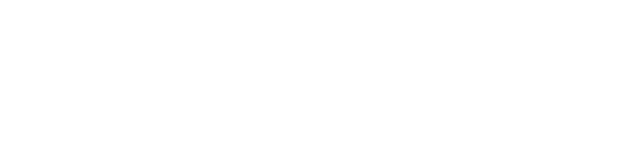
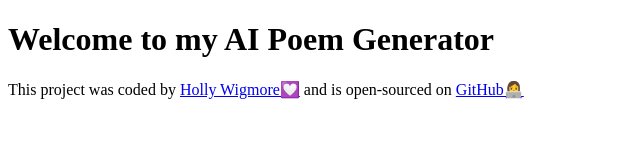
Before and after one commit to Holly-Wigmore/AI-Generator, a plain HTML site: page index.html in a window 1280 px wide. Shown: the whole page, without its empty margins (0-640 px from the left). Drawn offline with Linux system fonts and the light colour scheme.

Commit message:
Added footer with links to personal pages

```diff
--- a/index.html
+++ b/index.html
@@ -7,6 +7,15 @@
     <link rel="stylesheet" href="src/style.css" />
   </head>
   <body>
+    <h1>Welcome to my AI Poem Generator</h1>
+    <footer>
+      This project was coded by
+      <a target="_blank" href="https://hollyberrywigmore.com/"
+        >Holly Wigmore💟</a
+      >
+      and is open-sourced on
+      <a target="_blank" href="https://github.com/Holly-Wigmore">GitHub👩‍💻</a>
+    </footer>
     <script src="src/script.js"></script>
   </body>
 </html>
```
